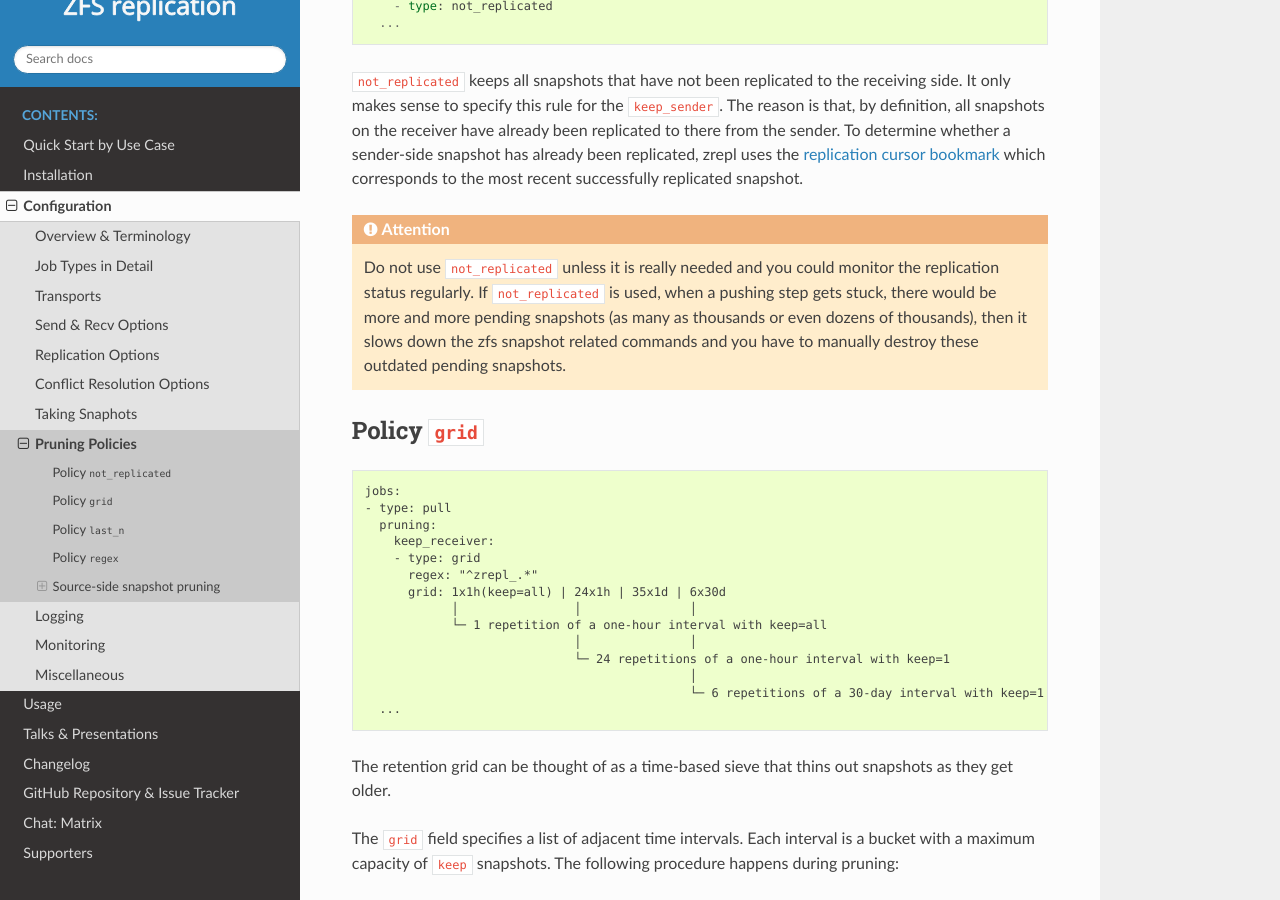
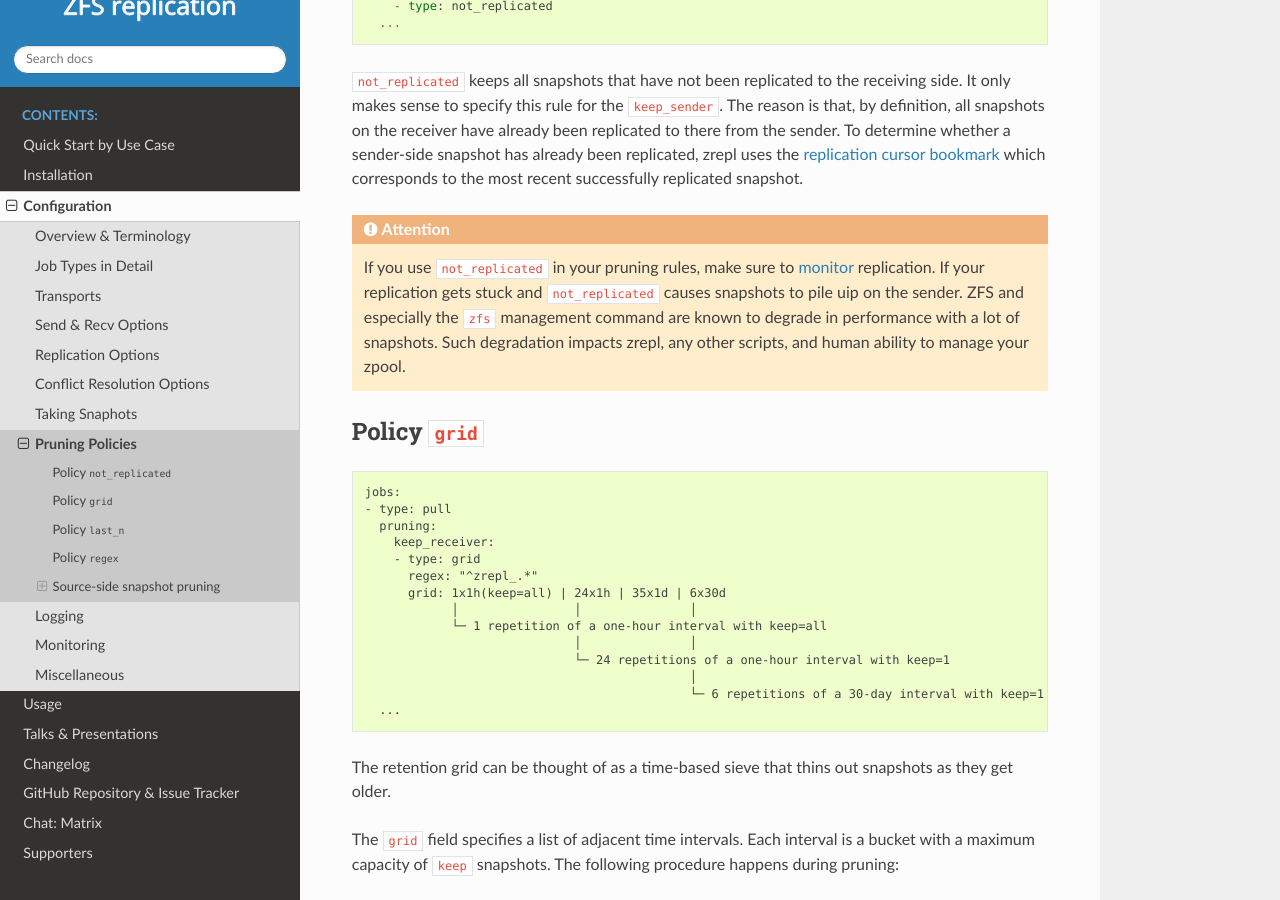
Before and after one commit to zrepl/zrepl, a Sphinx documentation site: the page built from docs/configuration/prune.rst, in a window 1280 px wide and 900 px high, scrolled down 1377 px. Built offline with Sphinx 7.4.7 and the Read the Docs theme 2.0.0, drawn with Linux system fonts in a browser that asks for light colours; pages that are not in the unit, such as notebooks, are missing from menus.

Commit message:
improve language

```diff
--- a/docs/configuration/prune.rst
+++ b/docs/configuration/prune.rst
@@ -74,9 +74,11 @@ To determine whether a sender-side snapshot has already been replicated, zrepl u
 
 .. ATTENTION::
 
-    Do not use ``not_replicated`` unless it is really needed and you could monitor the replication status regularly.
-    If ``not_replicated`` is used, when a pushing step gets stuck, there would be more and more pending snapshots (as many as thousands or even dozens of thousands),
-    then it slows down the zfs snapshot related commands and you have to manually destroy these outdated pending snapshots.
+    If you use ``not_replicated`` in your pruning rules, make sure to :ref:`monitor <monitoring>` replication.
+    If your replication gets stuck and ``not_replicated`` causes snapshots to pile uip on the sender.
+    ZFS and especially the ``zfs`` management command are known to degrade in performance with a lot of snapshots.
+    Such degradation impacts zrepl, any other scripts, and human ability to manage your zpool.
+
 
 .. _prune-keep-retention-grid:
 
```
